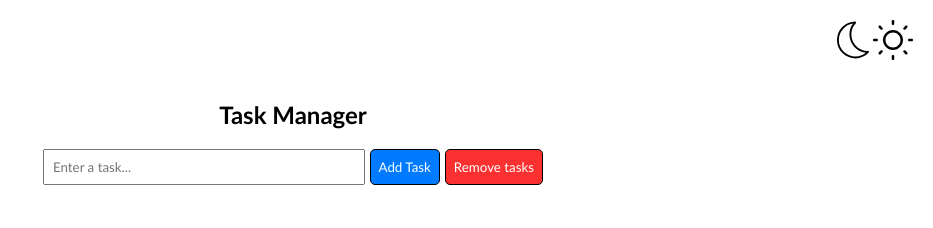
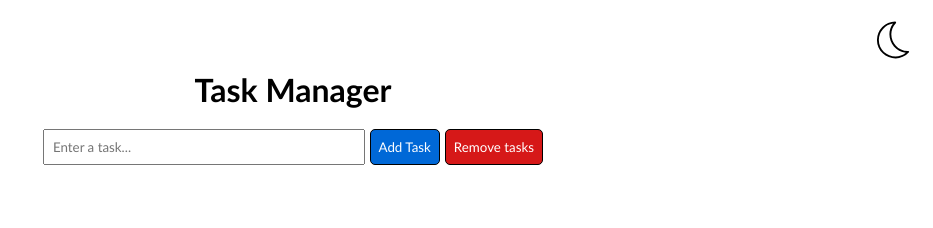
Before and after one commit to gshaa/MyTasks, a plain HTML site: page index.html in a window 1280 px wide. Shown: the whole page, without its empty margins (347-1280 px from the left). Drawn offline with Linux system fonts and the light colour scheme.

Commit message:
added dark mode

```diff
--- a/index.html
+++ b/index.html
@@ -8,15 +8,27 @@
     <link rel="stylesheet" href="styles/styles.css" />
   </head>
   <body>
-    <header>
-      <div class="dark-mode">
+    <a class="dark-mode-button" id="dark-mode-button">
       <svg
-          class="dark-mode-icons"
-          id="sun-icon"
+        id="moon-image"
+        xmlns="http://www.w3.org/2000/svg"
+        viewBox="0 0 64 64"
+      >
+        <g id="Layer_55" data-name="Layer 55">
+          <path
+            d="M57.57,51.77a1.51,1.51,0,0,0-1.51-2.05C32.87,50,20.58,21.81,36.55,5a1.49,1.49,0,0,0-1.13-2.52A29.59,29.59,0,0,0,6.32,32C6.23,58.7,39.91,71.85,57.57,51.77ZM9.32,32A26.61,26.61,0,0,1,32,5.78c-13.5,18.06-1.68,44.49,20.51,46.76C35.52,66.63,9.22,54.14,9.32,32Z"
+          />
+        </g>
+      </svg>
+
+      <svg
+        id="sun-image"
+        class="hidden"
         version="1.1"
         viewBox="0 0 16 16"
         xmlns="http://www.w3.org/2000/svg"
         xmlns:xlink="http://www.w3.org/1999/xlink"
+        fill="white"
       >
         <defs>
           <path
@@ -61,21 +73,7 @@
           ></use>
         </g>
       </svg>
-        <svg
-          class="dark-mode-icons"
-          id="moon-icon"
-          xmlns="http://www.w3.org/2000/svg"
-          viewBox="0 0 64 64"
-        >
-          <g id="Layer_55" data-name="Layer 55">
-            <path
-              d="M57.57,51.77a1.51,1.51,0,0,0-1.51-2.05C32.87,50,20.58,21.81,36.55,5a1.49,1.49,0,0,0-1.13-2.52A29.59,29.59,0,0,0,6.32,32C6.23,58.7,39.91,71.85,57.57,51.77ZM9.32,32A26.61,26.61,0,0,1,32,5.78c-13.5,18.06-1.68,44.49,20.51,46.76C35.52,66.63,9.22,54.14,9.32,32Z"
-            />
-          </g>
-        </svg>
-      </div>
-    </header>
-    <section>
+    </a>
     <div class="task-container">
       <h1>Task Manager</h1>
       <form id="task-form">
@@ -87,8 +85,7 @@
       </form>
       <form id="task-list"></form>
     </div>
-    </section>
-    <footer></footer>
+
     <script src="scripts/scripts.js"></script>
   </body>
 </html>
--- a/scripts/scripts.js
+++ b/scripts/scripts.js
@@ -2,9 +2,10 @@ const taskForm = document.getElementById("task-form");
 const taskInput = document.getElementById("task-input");
 const taskList = document.getElementById("task-list");
 const removeButton = document.getElementById("remove-all-button");
-const darkIcons = document.querySelectorAll("dark-mode-icons");
-const sunIcon = document.getElementById("sun-icon");
-const moonIcon = document.getElementById("moon-icon");
+
+const darkModeButton = document.getElementById("dark-mode-button");
+const moonImage = document.getElementById("moon-image");
+const sunImage = document.getElementById("sun-image");
 
 window.addEventListener("load", () => {
   const tasks = JSON.parse(localStorage.getItem("tasks")) || [];
@@ -72,3 +73,9 @@ removeButton.addEventListener("click", (e) => {
     localStorage.removeItem("tasks");
   }, 100);
 });
+
+darkModeButton.onclick = function () {
+  document.querySelector("body").classList.toggle("dark-mode-style");
+  moonImage.classList.toggle("hidden");
+  sunImage.classList.toggle("hidden");
+};
--- a/styles/styles.css
+++ b/styles/styles.css
@@ -4,7 +4,14 @@
   font-family: "Trebuchet MS", "Lucida Sans Unicode", "Lucida Grande",
     "Lucida Sans", Arial, sans-serif;
 }
+
+body {
+  position: relative;
+}
+
 .task-container {
+  position: relative;
+  top: 50px;
   max-width: 500px;
   margin: 0 auto;
   padding: 20px;
@@ -27,7 +34,7 @@ input[type="text"] {
 
 .add-task-button {
   padding: 8px;
-  background-color: #007bff;
+  background-color: #0068d7;
   color: #fff;
   border: none;
   cursor: pointer;
@@ -40,7 +47,7 @@ input[type="text"] {
 
 .remove-all-button {
   padding: 8px;
-  background-color: #fb3030;
+  background-color: #d61818;
   color: #fff;
   border: none;
   cursor: pointer;
@@ -69,13 +76,34 @@ label {
   border-bottom: 2px dotted #395222;
 }
 
-.dark-mode {
-  display: flex;
-  flex-direction: row-reverse;
-  margin: 20px;
+.dark-mode-style {
+  background-color: #000;
+  color: #fff;
 }
 
-.dark-mode-icons {
+.light-mode-style {
+  background-color: #fff;
+  color: black;
+}
+
+.dark-mode-button {
+  position: absolute;
+  right: 20px;
+  top: 20px;
   width: 40px;
+  height: 40px;
   cursor: pointer;
 }
+
+.dark-mode-button svg {
+  width: 40px;
+  height: 40px;
+}
+
+.dark-mode-button:hover {
+  opacity: 0.7;
+}
+
+.hidden {
+  display: none;
+}
```
Lines whose indentation alone changed are shown as unchanged.
